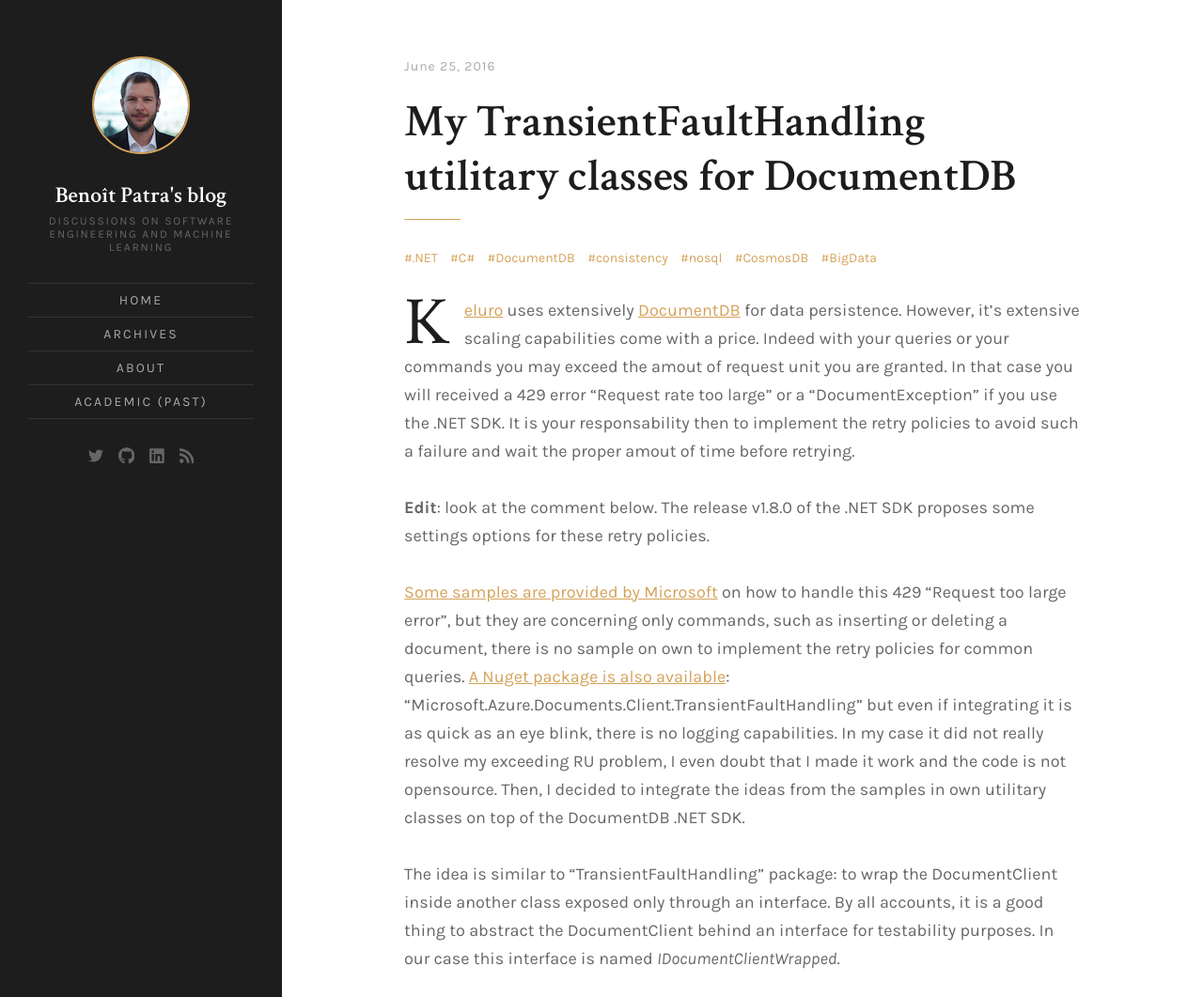
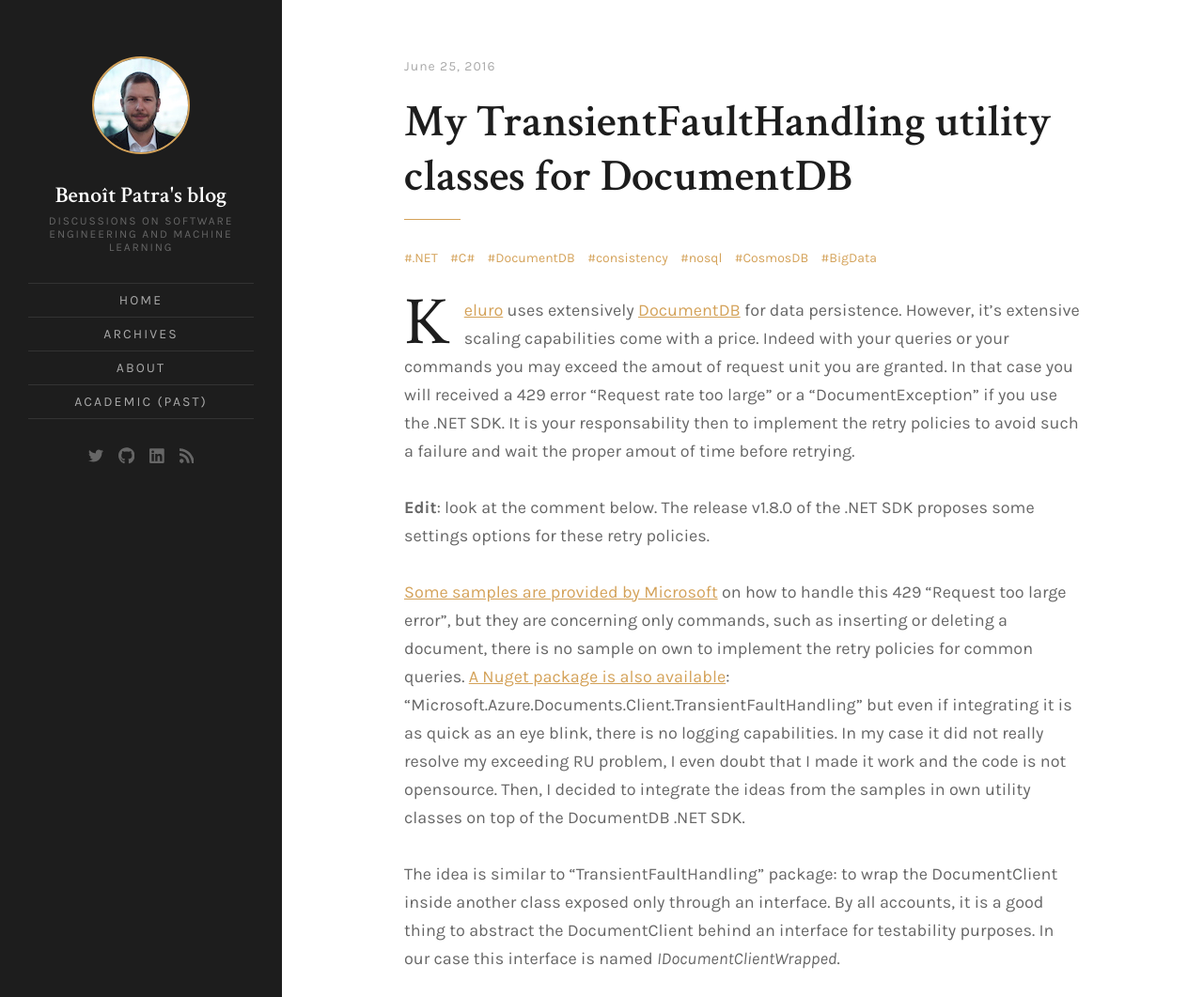
Before and after one commit to bpatra/personal-blog, a Jekyll site: the page built from _posts/2016-06-25-my-transientfaulthandling-utilitary-classes-for-documentdb.md, in a window 1280 px wide and 1400 px high, cut to the strip 0-1061 px from the top of the window. Shown: the whole strip at 94% size. Built offline with Jekyll 4.4.1, drawn with Linux system fonts in a browser that asks for light colours; comment, search, counter and statistics services are not loaded.

Commit message:
Correct mistakes english mistake in old post

```diff
--- a/_posts/2016-06-25-my-transientfaulthandling-utilitary-classes-for-documentdb.md
+++ b/_posts/2016-06-25-my-transientfaulthandling-utilitary-classes-for-documentdb.md
@@ -1,6 +1,6 @@
 ---
 layout: post
-title: My TransientFaultHandling utilitary classes for DocumentDB
+title: My TransientFaultHandling utility classes for DocumentDB
 date: '2016-06-25 22:42:03 +0000'
 categories:
 - Programming
@@ -18,7 +18,7 @@
 
 <strong>Edit</strong>: look at the comment below. The release v1.8.0 of the .NET SDK proposes some settings options for these retry policies.
 
-<a href="https://blogs.msdn.microsoft.com/bigdatasupport/2015/09/02/dealing-with-requestratetoolarge-errors-in-azure-documentdb-and-testing-performance/">Some samples are provided by Microsoft</a> on how to handle this 429 "Request too large error", but they are concerning only commands, such as inserting or deleting a document, there is no sample on own to implement the retry policies for common queries. <a href="https://www.nuget.org/packages/Microsoft.Azure.DocumentDB.TransientFaultHandling/">A Nuget package is also available</a>: "Microsoft.Azure.Documents.Client.TransientFaultHandling" but even if integrating it is as quick as an eye blink, there is no logging capabilities. In my case it did not really resolve my exceeding RU problem, I even doubt that I made it work and the code is not opensource. Then, I decided to integrate the ideas from the samples in own utilitary classes on top of the DocumentDB .NET SDK.
+<a href="https://blogs.msdn.microsoft.com/bigdatasupport/2015/09/02/dealing-with-requestratetoolarge-errors-in-azure-documentdb-and-testing-performance/">Some samples are provided by Microsoft</a> on how to handle this 429 "Request too large error", but they are concerning only commands, such as inserting or deleting a document, there is no sample on own to implement the retry policies for common queries. <a href="https://www.nuget.org/packages/Microsoft.Azure.DocumentDB.TransientFaultHandling/">A Nuget package is also available</a>: "Microsoft.Azure.Documents.Client.TransientFaultHandling" but even if integrating it is as quick as an eye blink, there is no logging capabilities. In my case it did not really resolve my exceeding RU problem, I even doubt that I made it work and the code is not opensource. Then, I decided to integrate the ideas from the samples in own utility classes on top of the DocumentDB .NET SDK.
 
 The idea is similar to "TransientFaultHandling" package: to wrap the DocumentClient inside another class exposed only through an interface. By all accounts, it is a good thing to abstract the DocumentClient behind an interface for testability purposes. In our case this interface is named <em>IDocumentClientWrapped</em>.
 
```
